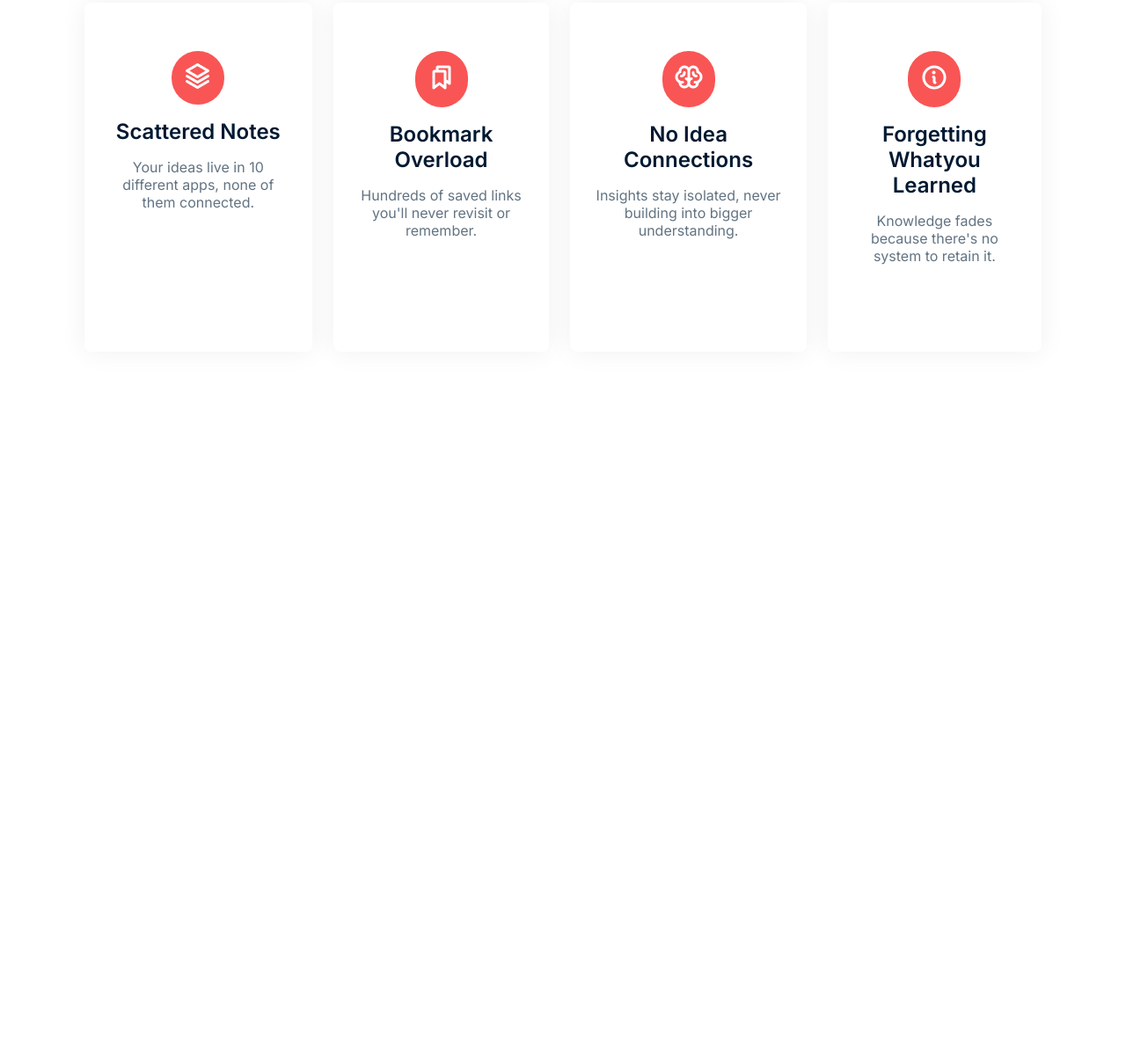
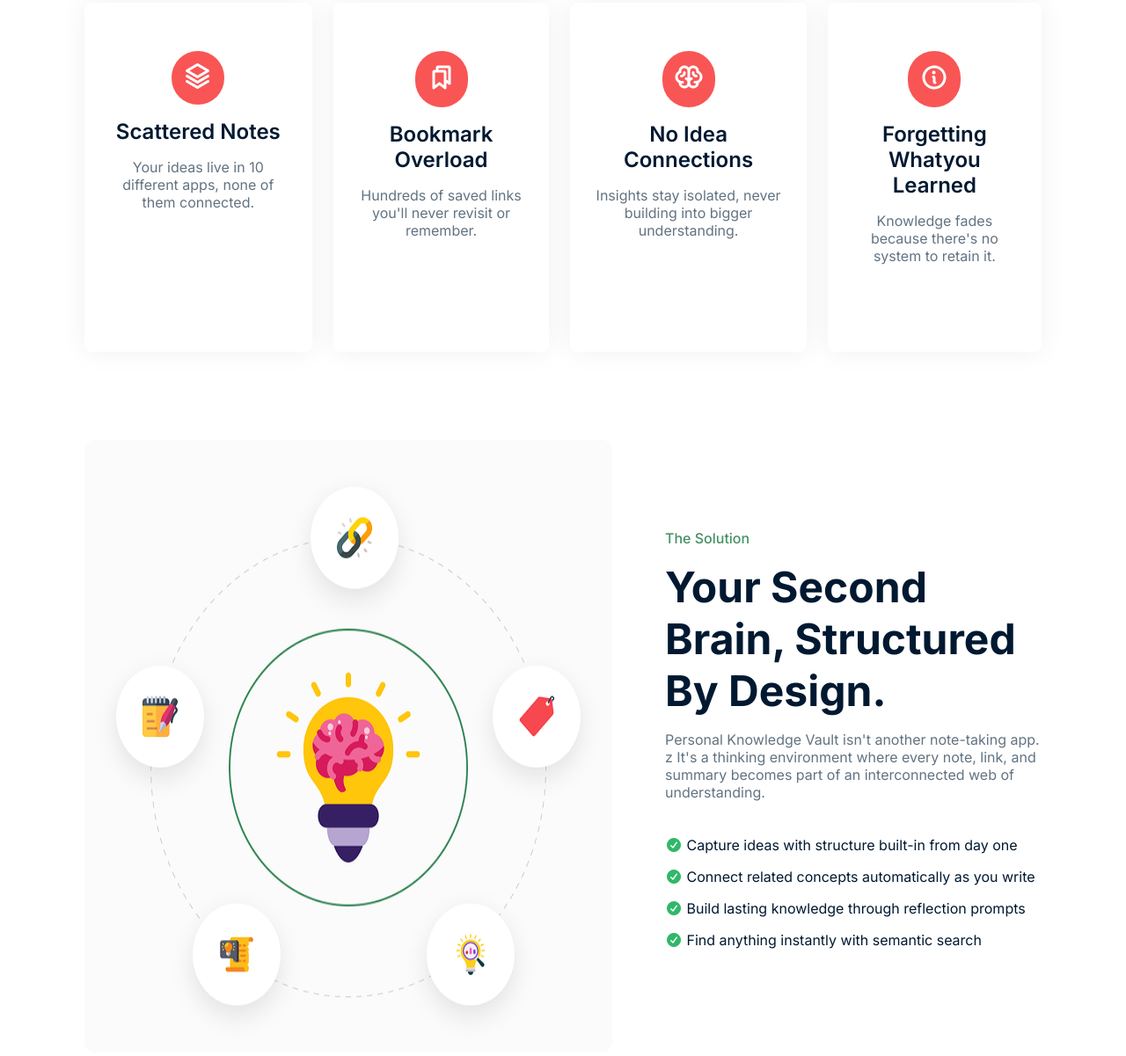
Before and after one commit to sheikhzim2004-del/B13-Assignment-01, a plain HTML site: page index.html in a window 1280 px wide. Shown: the part 957-2158 px from the top of the page at 88% size. Before the commit the page ends 1457 px from the top, so only its background shows below. Drawn offline with Linux system fonts and the light colour scheme.

Commit message:
Brain section completed within the main section

```diff
--- a/index.html
+++ b/index.html
@@ -37,7 +37,7 @@
         </nav>
         <section class="banner">
             <div class="banner-content">
-                <button class="btn-early">Early Access Now Open</button>
+                <button class="btn-early"><i class="fa-solid fa-circle"></i> Early Access Now Open</button>
                 <h1><span class="white-h">Structured Thinking,</span> <br> Not Just Note-Taking.</h1>
 
                 <p>A private space to store notes, links, and learning summaries — designed to <br>
@@ -55,8 +55,8 @@
 
     <!-- ========== main section start ========== -->
     <main>
-        <section class="note">
-            <h1>Notes don't fail, Structure does.</h1>
+        <section id="note">
+            <h1>Notes Don't Fail, Structure Does.</h1>
             <p>You're not bad at learning. Your tools just weren't built for how knowledge actually works.</p>
             <div class="card-box">
                 <div class="card">
@@ -95,11 +95,26 @@
 
         </section>
 
-        <section class="brain">
+        <section id="brain">
+            <img src="./assets/knowledge.png" alt="">
+            <div class="brain-contant">
+                <p class="green-p">The Solution</p>
+                <h1>Your Second Brain,
+                    Structured By Design.</h1>
+                <p class="white-p">Personal Knowledge Vault isn't another note-taking app. z It's a thinking environment
+                    where every note, link, and summary becomes part of an interconnected web of understanding.</p>
+                <ul>
+                    <li><i class="fa-solid fa-circle-check"></i> Capture ideas with structure built-in from day one</li>
+                    <li><i class="fa-solid fa-circle-check"></i> Connect related concepts automatically as you write
+                    </li>
+                    <li><i class="fa-solid fa-circle-check"></i> Build lasting knowledge through reflection prompts</li>
+                    <li><i class="fa-solid fa-circle-check"></i> Find anything instantly with semantic search</li>
+                </ul>
+            </div>
 
         </section>
 
-        <section class="challenge">
+        <section id="challenge">
 
         </section>
     </main>
--- a/styles/style.css
+++ b/styles/style.css
@@ -10,7 +10,7 @@
 }
 
 /* ===== common CSS start ===== */
-nav, main{
+nav, main, .footer-container{
     width: 85%;
     max-width: 1360px;
     margin: 0 auto;
@@ -121,38 +121,38 @@ header .banner{
 
 
 /* ===== main realated CSS start (note+brain+challenge) ===== */
-/* ===== note start ===== */
-main .note{
+/* ===== note section start ===== */
+main #note{
     padding-top: 70px;
     text-align: center;
 }
 
-.note h1{
+#note h1{
     font-size: 48px;
     font-weight: bold;
     color: #001931;
 }
 
-.note p{
+#note p{
     font-size: 16px;
     color: #627382;
     margin-top: 16px;
     margin-bottom: 44px;
 }
 
-.note .card-box{
+#note .card-box{
     display: flex;
     gap: 24px;
     margin-bottom: 100px;
 }
 
-.note .card-box .card{
+.card-box .card{
 padding: 55px 24px;
 border-radius: 8px;
 box-shadow: 0 0 30px 0.5px rgb(241, 241, 241);
 }
 
-.note .card-box .card .circle{
+.card-box .card .circle{
     background-color: #F95555;
     width: 60px;
     padding: 14px;
@@ -160,17 +160,62 @@ box-shadow: 0 0 30px 0.5px rgb(241, 241, 241);
     margin: 0 auto;
 }
 
-.note .card-box .card h4{
+.card-box .card h4{
     font-size: 24px;
     font-weight: 600;
     color: #001931;
     margin-top: 16px;
 }
 
-.note .card-box .card p{
+.card-box .card p{
     font-size: 16px;
     line-height: 20px;
     color: #627382;
     margin-top: 16px;
 }
-/* ===== note end ===== */
+/* ===== note section end ===== */
+
+/* ===== brain section end ===== */
+main #brain{
+    display: flex;
+    gap: 60px;
+    margin-bottom: 120px;
+}
+
+#brain .brain-contant{
+    margin: 102px 0;
+}
+
+.brain-contant .green-p{
+    font-size: 16px;
+    font-weight: 500;
+    color: #469165;
+    margin-bottom: 16px;
+}
+
+.brain-contant h1{
+    font-size: 48px;
+    font-weight: bold;
+    color: #001931;
+}
+
+.brain-contant .white-p{
+    font-size: 16px;
+    line-height: 20px;
+    color: #627382;
+    margin: 16px 0 40px 0;
+}
+
+.brain-contant ul{
+    list-style: none;
+}
+
+.brain-contant ul li{
+    margin-bottom: 16px;
+    color: #001931;
+}
+
+.brain-contant ul li i{
+    color: #30B868;
+}
+/* ===== brain section end ===== */
```
